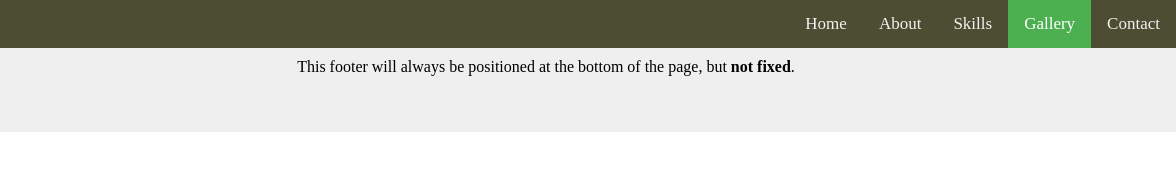
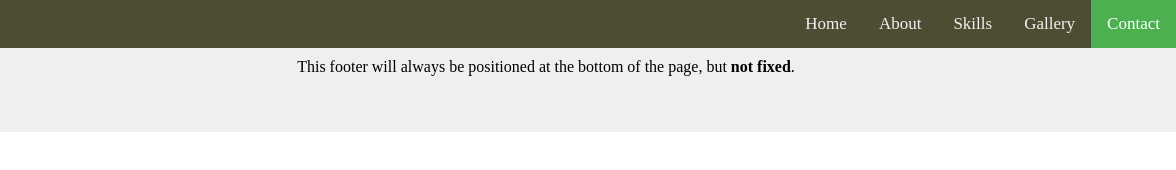
Before and after one commit to uraguide/SIAPNO_Dean_PersonalWebsite, a plain HTML site: page contact.html in a window 1280 px wide. Shown: the full height of the page, 104-1280 px from the left. Drawn offline with Linux system fonts and the light colour scheme.

Commit message:
gallery update and contact added

```diff
--- a/gallery.html
+++ b/contact.html
@@ -2,7 +2,7 @@
 <html>
 
 <head>
-<title>Gallery</title>
+<title>Contact</title>
 <link rel = "stylesheet" type="text/css" href ="styles/style.css">
 <link rel="shortcut icon" href="images/PCIcon.png">
 </head>
@@ -10,13 +10,13 @@
 <body>
 <div class="topnav">
   <img src="images/HeaderLogo.png" height="50" width="100">
-  <a href="contact.html">Contact</a>
-  <a class="active" href="gallery.html">Gallery</a>
+  <a class="active" href="contact.html">Contact</a>
+  <a href="gallery.html">Gallery</a>
   <a href="skills.html">Skills</a>
   <a href="about.html">About</a>
   <a href="index.html">Home</a>
 
-<div
+<div>
 </div>
 
 <div class="footer">This footer will always be positioned at the bottom of the page, but <strong>not fixed</strong>.</div>
```
